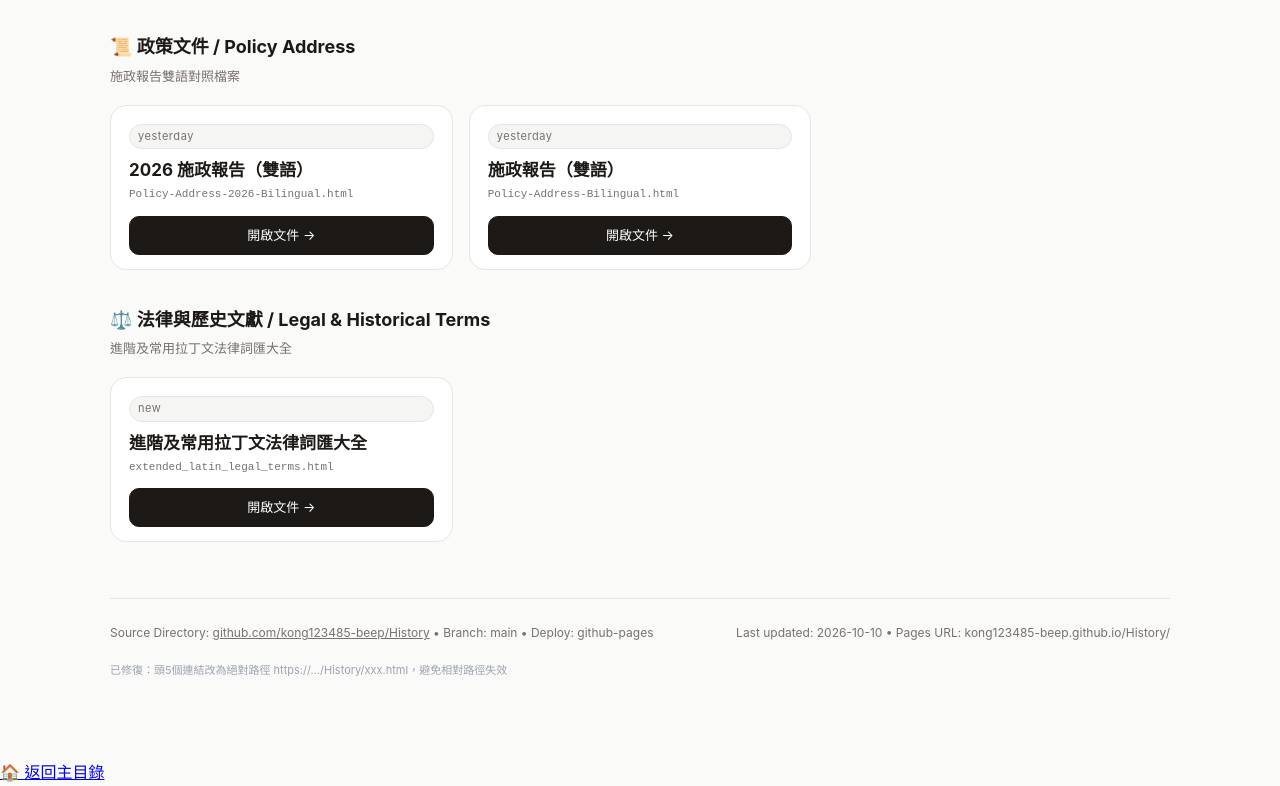
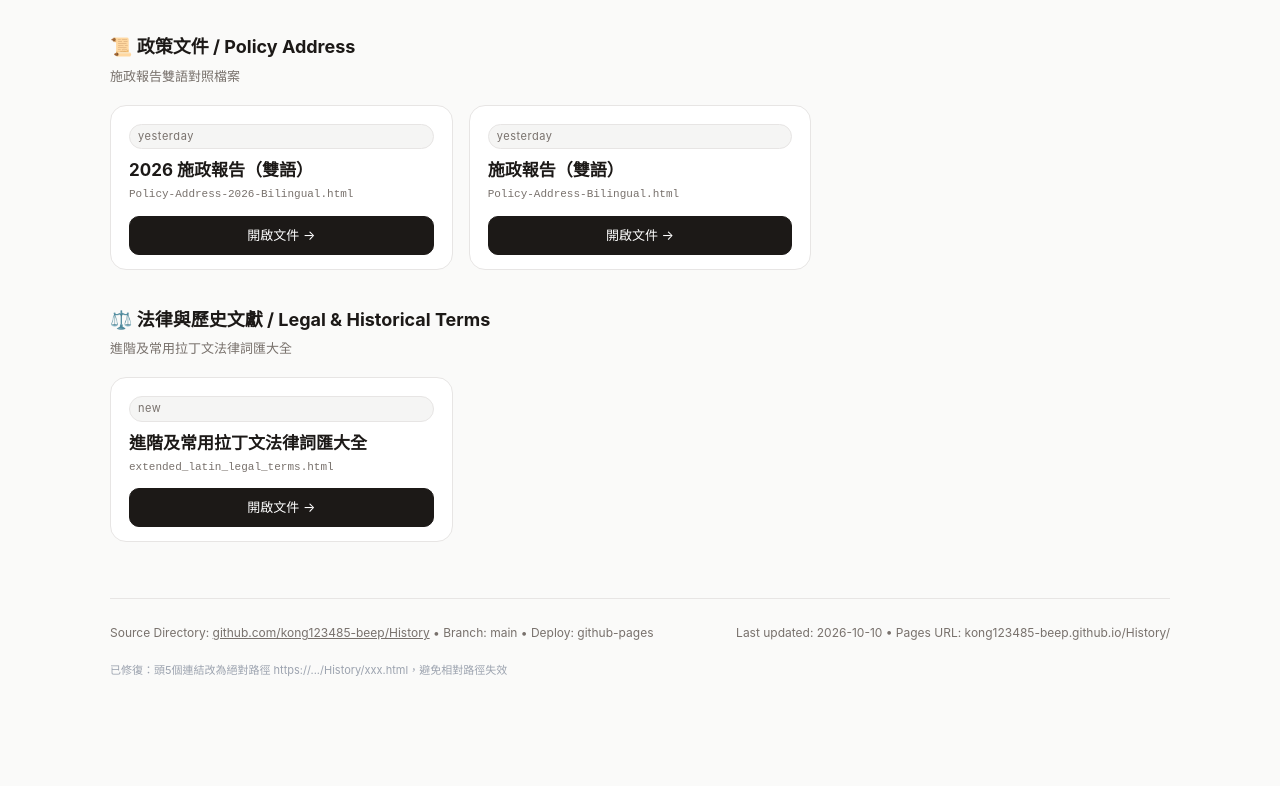
Before and after one commit to kong123485-beep/History, a plain HTML site: page Index.html in a window 1280 px wide. Shown: the part 1008-1794 px from the top of the page. After the commit the page ends 1768 px from the top, so only its background shows below. Drawn offline with Linux system fonts and the light colour scheme.

Commit message:
Update Index.html

```diff
--- a/Index.html
+++ b/Index.html
@@ -84,5 +84,4 @@ document.getElementById("q").addEventListener("input",e=>{
 });
 </script>
 
-<a class="home-btn" href="https://kong123485-beep.github.io/">🏠 返回主目錄</a>
 </body></html>
```
